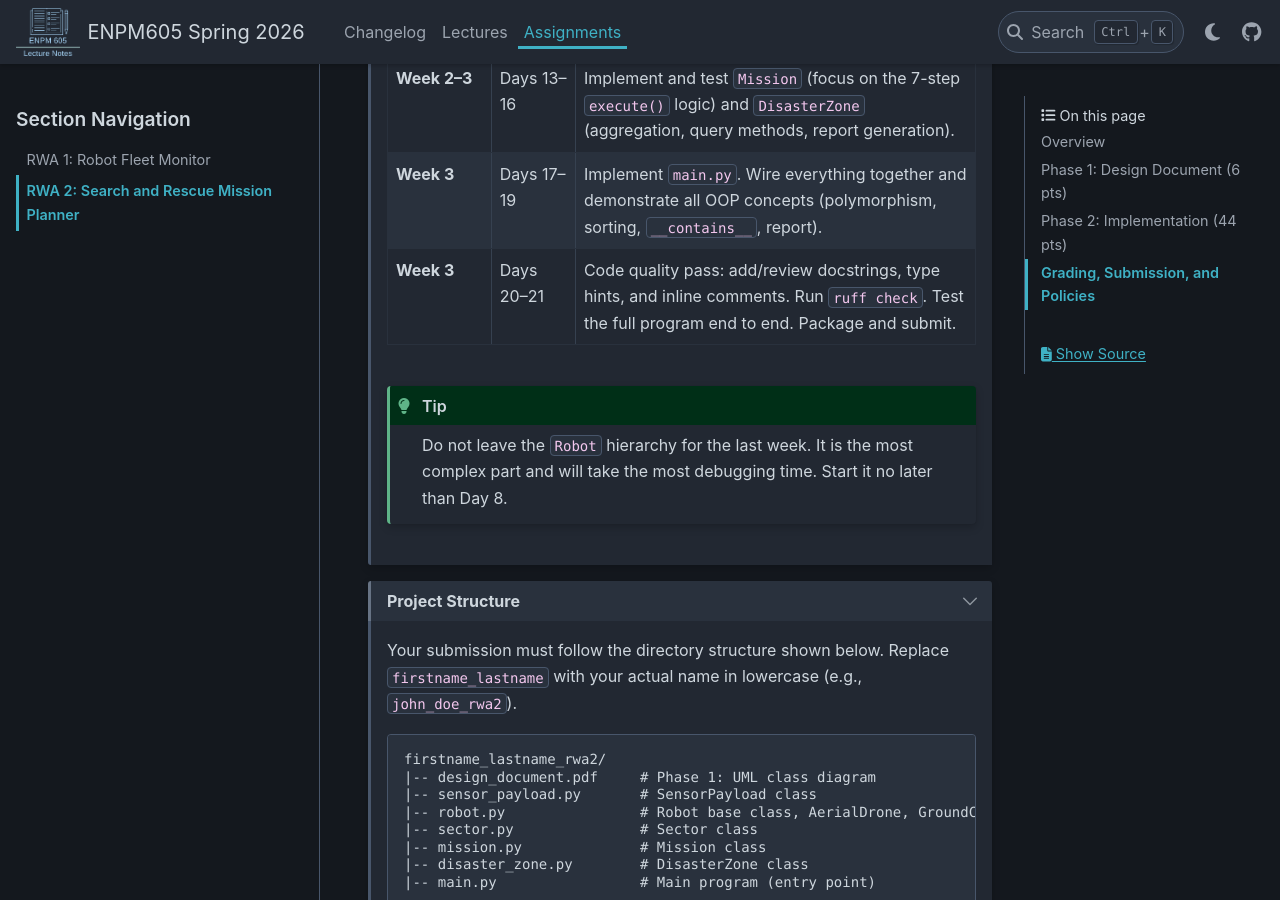
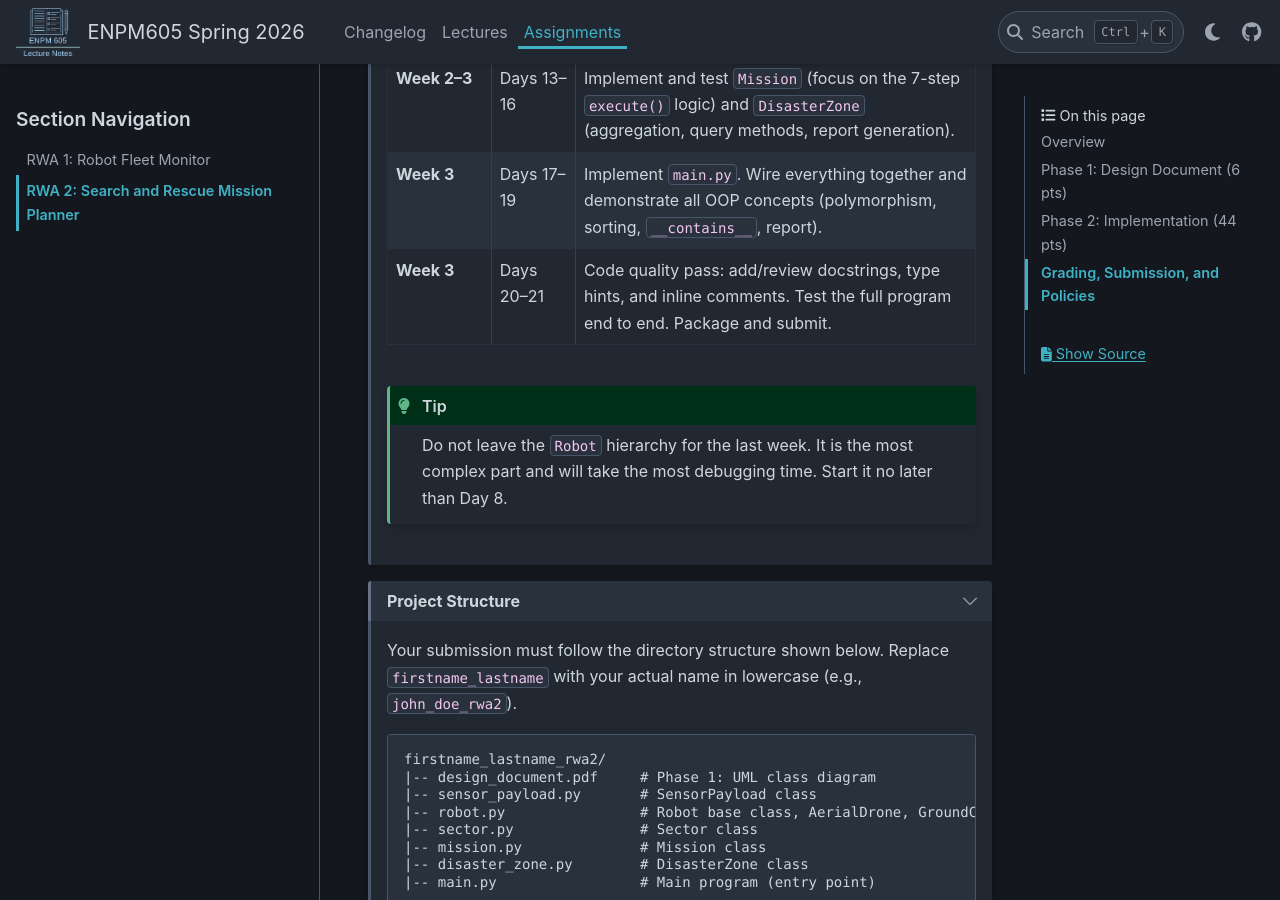
Before and after one commit to zeidk/enpm605-spring-2026-docs, a Sphinx documentation site: the page built from docs/source/assignments/rwa2.rst, in a window 1280 px wide and 900 px high, scrolled down 6536 px. Built offline with Sphinx 7.4.7 and the PyData theme 0.15.4, drawn with Linux system fonts in a browser that asks for light colours; some of the changed text lies outside the part shown.

Commit message:
updated ruff instructions

```diff
--- a/docs/source/assignments/rwa2.rst
+++ b/docs/source/assignments/rwa2.rst
@@ -204,7 +204,7 @@
         - Implement ``main.py``. Wire everything together and demonstrate all OOP concepts (polymorphism, sorting, ``__contains__``, report).
       * - **Week 3**
         - Days 20--21
-        - Code quality pass: add/review docstrings, type hints, and inline comments. Run ``ruff check``. Test the full program end to end. Package and submit.
+        - Code quality pass: add/review docstrings, type hints, and inline comments. Test the full program end to end. Package and submit.
 
    .. tip::
 
@@ -701,11 +701,6 @@
 
    - ☐ Ruff is enabled in VS Code and no linting errors or warnings appear in any Python file.
 
-   .. code-block:: bash
-
-      cd firstname_lastname_rwa2/
-      ruff check sensor_payload.py robot.py sector.py mission.py disaster_zone.py main.py
-
 
    **File Headers**
 
```
